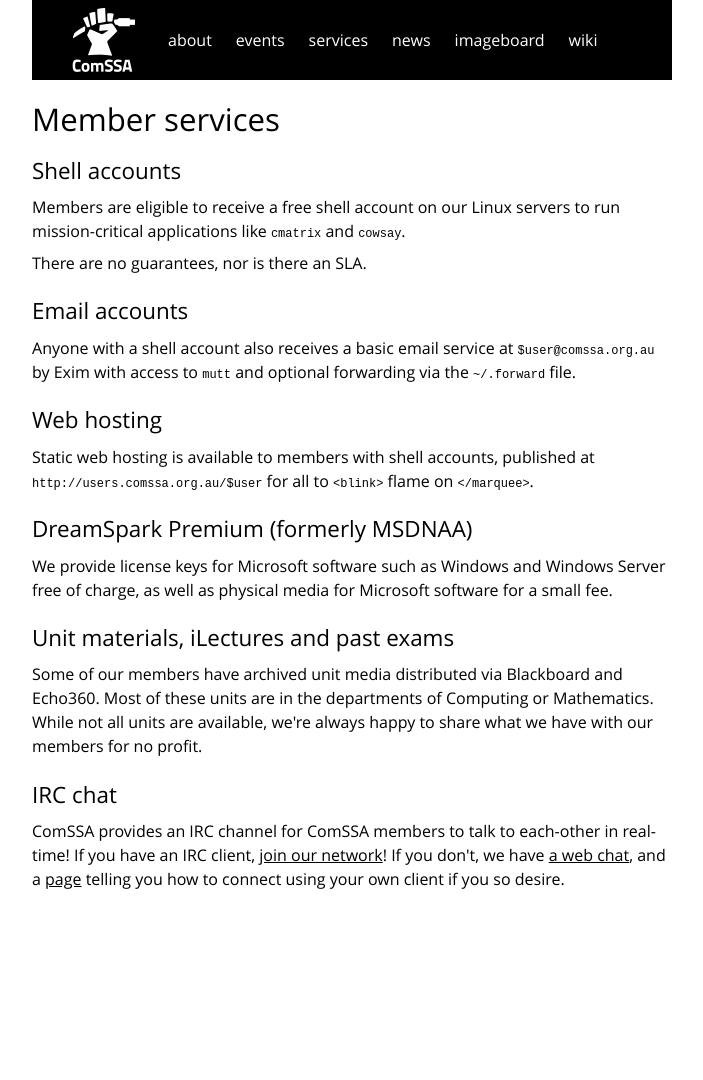
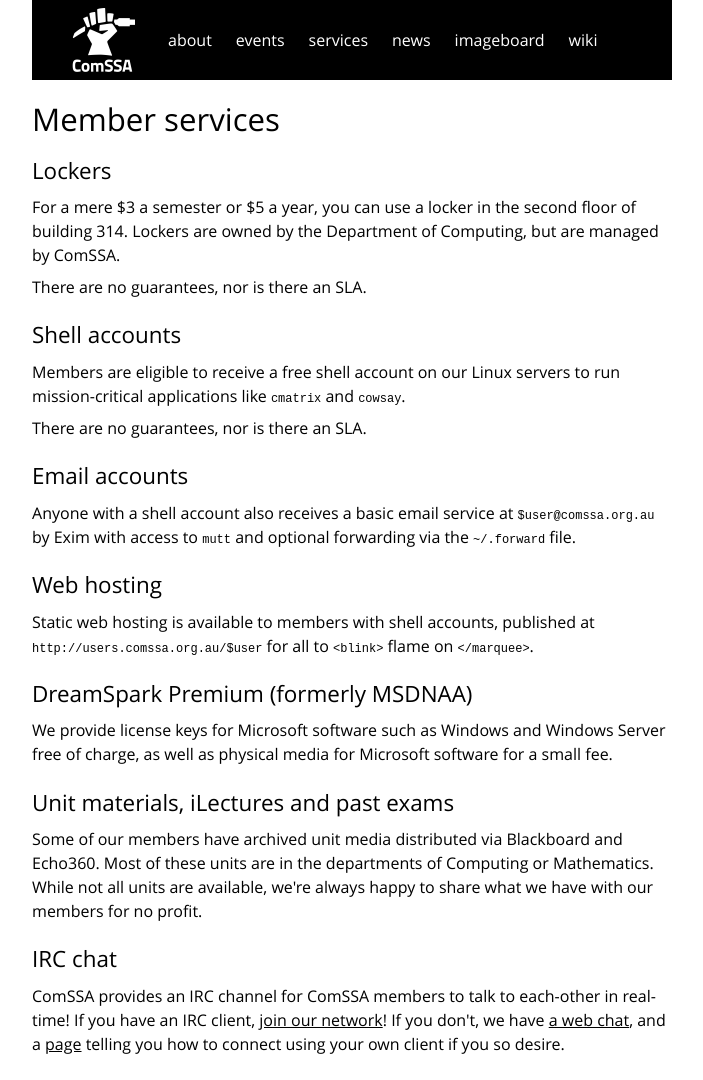
Before and after one commit to ComSSA/www.comssa.org.au, a Jekyll site: the page built from services/index.html, in a window 1280 px wide. Shown: the whole page, without its empty margins (288-991 px from the left). Built offline with Jekyll 4.4.1, drawn with Linux system fonts in a browser that asks for light colours; before the commit the page ends 915 px from its top, so only the background shows below that.

Commit message:
add lockers to services

```diff
--- a/services/index.html
+++ b/services/index.html
@@ -2,6 +2,14 @@
 layout: default
 title: Member services
 ---
+
+<h2>Lockers</h2>
+
+<p>For a mere $3 a semester or $5 a year, you can use a locker in the second
+floor of building 314. Lockers are owned by the Department of Computing, but
+are managed by ComSSA.
+
+<p>There are no guarantees, nor is there an SLA.
 
 <h2>Shell accounts</h2>
 
```
